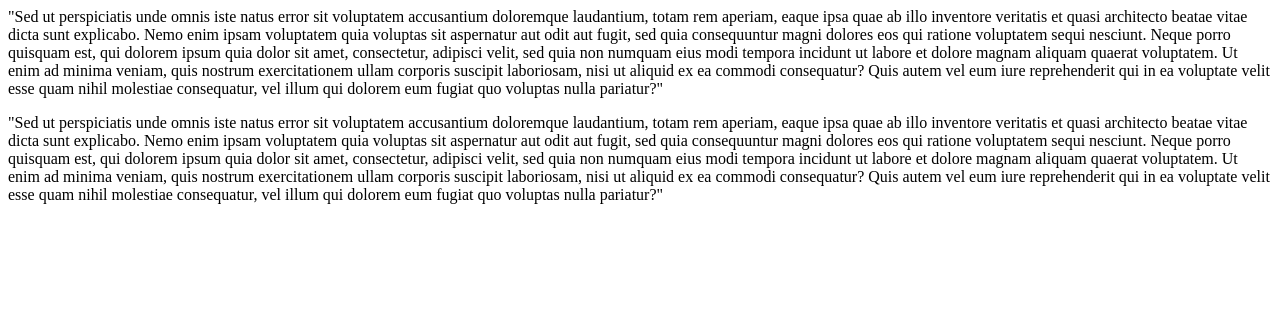
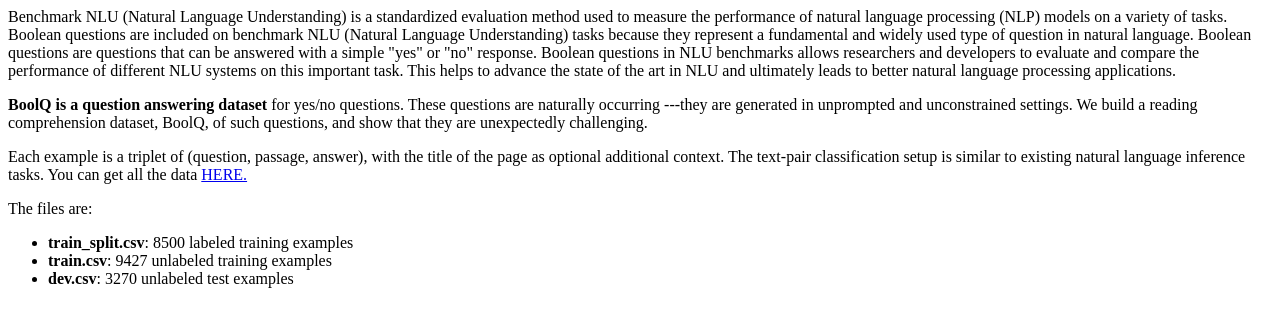
Before and after one commit to sdwiyanti/boolean-question, a Python web app: template templates/description.html in a window 1280 px wide. Shown: the top 327 px of the page. Run offline with Jinja, Linux system fonts and the light colour scheme; the template is opened without the code that fills it, so the values that code supplies are empty.

Commit message:
Update description.html

```diff
--- a/templates/description.html
+++ b/templates/description.html
@@ -1,3 +1,12 @@
-<p>"Sed ut perspiciatis unde omnis iste natus error sit voluptatem accusantium doloremque laudantium, totam rem aperiam, eaque ipsa quae ab illo inventore veritatis et quasi architecto beatae vitae dicta sunt explicabo. Nemo enim ipsam voluptatem quia voluptas sit aspernatur aut odit aut fugit, sed quia consequuntur magni dolores eos qui ratione voluptatem sequi nesciunt. Neque porro quisquam est, qui dolorem ipsum quia dolor sit amet, consectetur, adipisci velit, sed quia non numquam eius modi tempora incidunt ut labore et dolore magnam aliquam quaerat voluptatem. Ut enim ad minima veniam, quis nostrum exercitationem ullam corporis suscipit laboriosam, nisi ut aliquid ex ea commodi consequatur? Quis autem vel eum iure reprehenderit qui in ea voluptate velit esse quam nihil molestiae consequatur, vel illum qui dolorem eum fugiat quo voluptas nulla pariatur?"</p>
+<p>Benchmark NLU (Natural Language Understanding) is a standardized evaluation method used to measure the performance of natural language processing (NLP) models on a variety of tasks. Boolean questions are included on benchmark NLU (Natural Language Understanding) tasks because they represent a fundamental and widely used type of question in natural language. Boolean questions are questions that can be answered with a simple "yes" or "no" response. Boolean questions in NLU benchmarks allows researchers and developers to evaluate and compare the performance of different NLU systems on this important task. This helps to advance the state of the art in NLU and ultimately leads to better natural language processing applications.</p>
 
-<p>"Sed ut perspiciatis unde omnis iste natus error sit voluptatem accusantium doloremque laudantium, totam rem aperiam, eaque ipsa quae ab illo inventore veritatis et quasi architecto beatae vitae dicta sunt explicabo. Nemo enim ipsam voluptatem quia voluptas sit aspernatur aut odit aut fugit, sed quia consequuntur magni dolores eos qui ratione voluptatem sequi nesciunt. Neque porro quisquam est, qui dolorem ipsum quia dolor sit amet, consectetur, adipisci velit, sed quia non numquam eius modi tempora incidunt ut labore et dolore magnam aliquam quaerat voluptatem. Ut enim ad minima veniam, quis nostrum exercitationem ullam corporis suscipit laboriosam, nisi ut aliquid ex ea commodi consequatur? Quis autem vel eum iure reprehenderit qui in ea voluptate velit esse quam nihil molestiae consequatur, vel illum qui dolorem eum fugiat quo voluptas nulla pariatur?"</p>
+<p><b>BoolQ is a question answering dataset</b> for yes/no questions. These questions are naturally occurring ---they are generated in unprompted and unconstrained settings. We build a reading comprehension dataset, BoolQ, of such questions, and show that they are unexpectedly challenging.</p>
+
+<p>Each example is a triplet of (question, passage, answer), with the title of the page as optional additional context. The text-pair classification setup is similar to existing natural language inference tasks. You can get all the data <a href="https://drive.google.com/drive/folders/1UWJ8LNCcygeJot9SE1nmYfemov3ND9pP?usp=sharing">HERE.</a></p>
+
+<p>The files are:</p>
+<ul dir="auto">
+<li><strong>train_split.csv</strong>: 8500 labeled training examples</li>
+<li><strong>train.csv</strong>: 9427 unlabeled training examples</li>
+<li><strong>dev.csv</strong>: 3270 unlabeled test examples</li>
+</ul>
```
